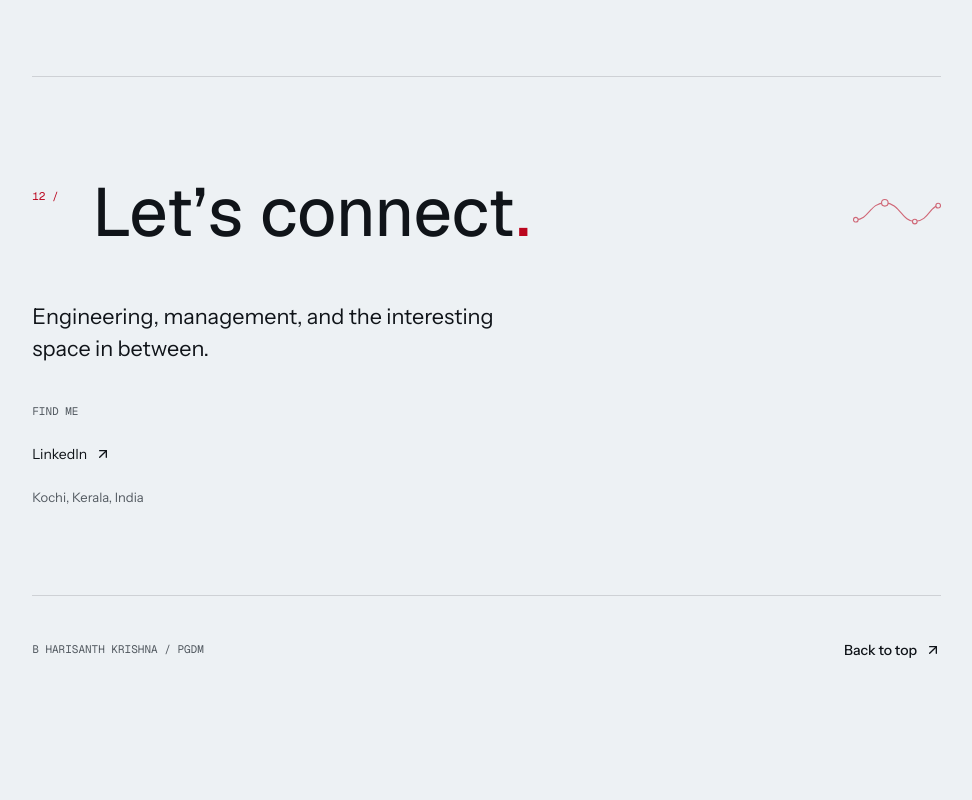
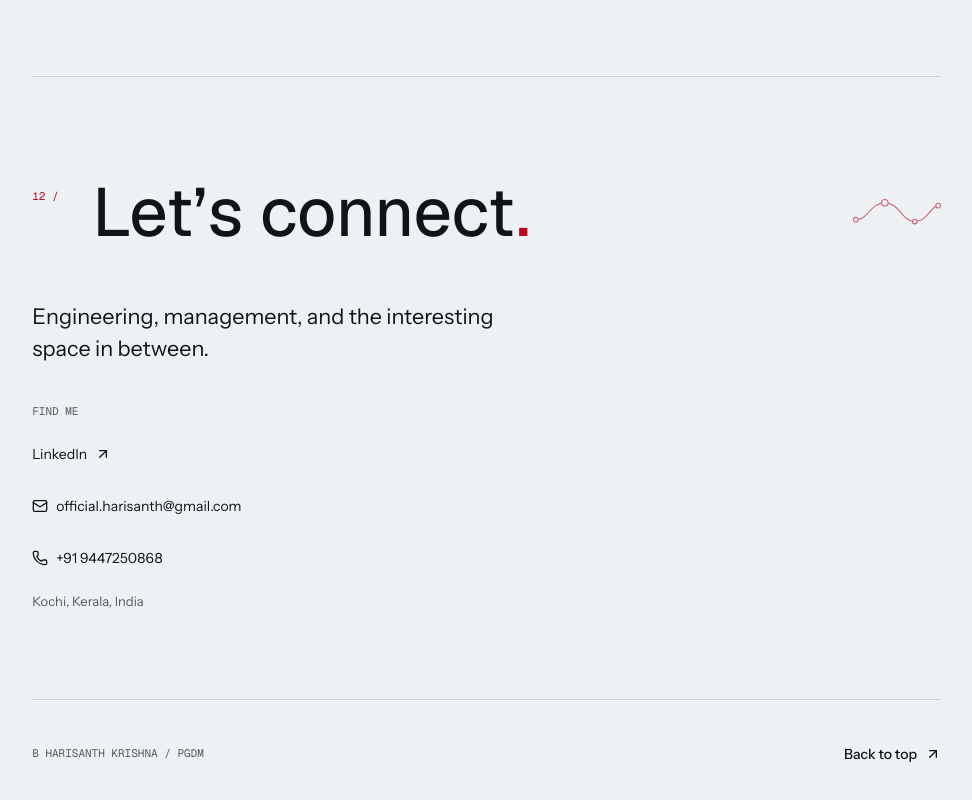
Before and after one commit to Harisanth-2004/harisanth-portfolio, a React (Vite) app: page / in a window 1280 px wide. Shown: the part 9952-10752 px from the top of the page, without its empty margins (275-1247 px from the left). Before the commit the page ends 10656 px from the top, so only its background shows below. Built offline with nearby package versions, Linux system fonts and the light colour scheme.

Commit message:
Polish project and public contact details

```diff
--- a/src/components/portfolio/Sections.tsx
+++ b/src/components/portfolio/Sections.tsx
@@ -14,6 +14,7 @@ import {
   Lightbulb,
   Mail,
   Megaphone,
+  Phone,
   Target,
   TrendingUp,
   Trophy,
@@ -919,6 +920,7 @@ export function Sections() {
           </p>
           <div className="mt-10">
             <p className="t-meta mb-3 text-muted-foreground">Find me</p>
+            <div className="flex flex-col items-start gap-2">
               <a
                 href={`https://${PERSON.linkedin}`}
                 target="_blank"
@@ -927,6 +929,19 @@ export function Sections() {
               >
                 LinkedIn <ArrowUpRight className="size-4" />
               </a>
+              <a
+                href={`mailto:${PERSON.email}`}
+                className="link-u inline-flex min-h-11 items-center gap-2 text-sm"
+              >
+                <Mail className="size-4" aria-hidden="true" /> {PERSON.email}
+              </a>
+              <a
+                href={`tel:${PERSON.phone.replaceAll(" ", "")}`}
+                className="link-u inline-flex min-h-11 items-center gap-2 text-sm"
+              >
+                <Phone className="size-4" aria-hidden="true" /> {PERSON.phone}
+              </a>
+            </div>
             <p className="t-caption mt-3">{PERSON.location}</p>
           </div>
         </div>
```
Lines whose indentation alone changed are shown as unchanged.
